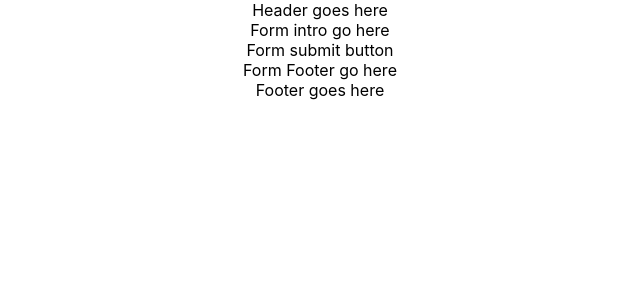
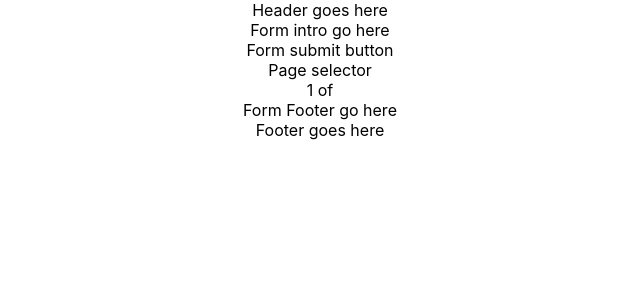
Before and after one commit to Raxxius/wrblo-apply-v2-form-test, a React (Create React App) app: page / in a window 1280 px wide. Shown: the top 300 px of the page, without its empty margins (320-960 px from the left). Built offline with nearby package versions, Linux system fonts and the light colour scheme.

Commit message:
update data parse function

```diff
--- a/src/Components/Form.jsx
+++ b/src/Components/Form.jsx
@@ -1,17 +1,24 @@
-import Example2 from '../Tests/Example2'
-import FormBuilder from './FormComponents/FormBuilder'
-import FormHeader from './FormComponents/FormHeader'
-import FormFooter from './FormComponents/FormFooter'
+import Example2 from "../Tests/Example2";
+import FormBuilder from "./FormComponents/FormBuilder";
+import FormHeader from "./FormComponents/FormHeader";
+import FormFooter from "./FormComponents/FormFooter";
+import { useState } from "react";
+import { parseData } from "../Functions/formFunctions";
 
 export default function Form() {
+  /* datafetch */
+  const DATA = Example2;
 
-    const DATA = Example2
-    console.log(Example2)
-    return (
-        <>
-            <FormHeader />
-            {/* <FormBuilder /> */}
-            <FormFooter />
-        </>
-    )
+  const [formIntro, numberOfPages, pages] = parseData(DATA);
+  const [pageNumber, setPageNumber] = useState(1);
+
+  console.log("number of pages is " + numberOfPages )
+
+  return (
+    <>
+      <FormHeader formIntro={formIntro} pageNumber={pageNumber} />
+      {/* <FormBuilder /> */}
+      <FormFooter />
+    </>
+  );
 }
--- a/src/Components/FormComponents/FormHeader.jsx
+++ b/src/Components/FormComponents/FormHeader.jsx
@@ -7,6 +7,10 @@ export default function FormHeader(props) {
       <div className="submit-button">
             Form submit button
       </div>
+      <div className="page-selector">
+          Page selector
+          <div>{props.pageNumber} of {props.numberOfPages}</div>
+      </div>
     </div>
   );
 }
--- a/src/Functions/formFunctions.jsx
+++ b/src/Functions/formFunctions.jsx
@@ -0,0 +1,19 @@
+/** function that parses the JSON file into seperate variables that can be used by the form consturctor
+ *
+ * input = object {keys = intro: text, numberOfPages: number, formList: formobject}
+ *
+ * output = numberOfPages (number)
+ *
+ *
+ */
+export function parseData(props) {
+  const numberOfPages = props.numberOfPages;
+  const pages = [];
+  const formIntro = props.intro;
+  for (let i = 0; i < numberOfPages; i++) {
+    pages.push(props.formList[i]);
+  }
+
+  console.log(numberOfPages)
+  return [formIntro, numberOfPages, pages];
+}
--- a/src/Tests/Example2.jsx
+++ b/src/Tests/Example2.jsx
@@ -1,5 +1,5 @@
 const WRBLO_PRELIMINARY = {
-  intro: "",
+  intro: "Text Intro",
   numberOfPages: 3,
   formList: [
     [
```
